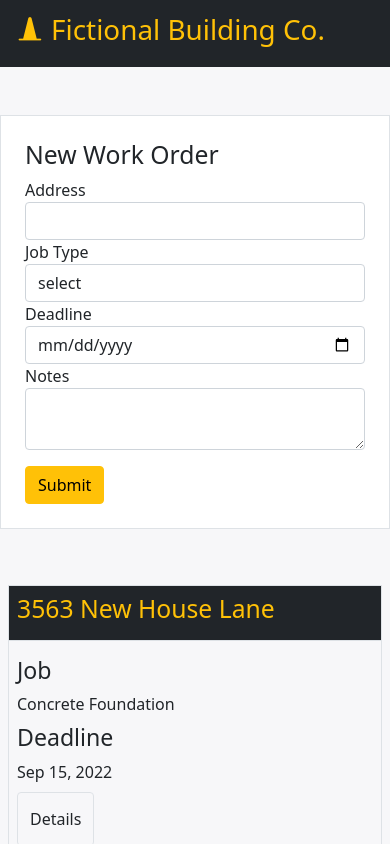
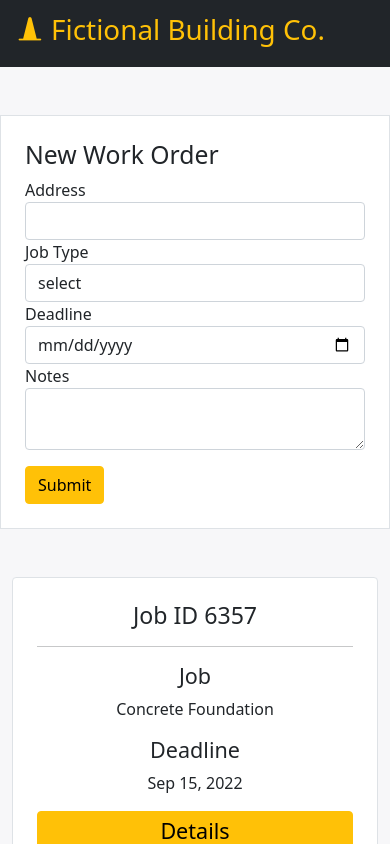
Before and after one commit to ploymahloy/consctruction-work-orders, a React (Create React App) app: page / in a window 390 px wide. Built offline with nearby package versions, Linux system fonts and the light colour scheme.

Commit message:
moved address section to modal, replaced adress section in card with job id, made cards responsive and changed styling

```diff
--- a/src/App.js
+++ b/src/App.js
@@ -8,42 +8,42 @@ import './App.css';
 
 const starter_data = [
 	{
-		id: 'wo1',
+		id: '6357',
 		address: '3563 New House Lane',
 		job: 'Concrete Foundation',
 		notes: 'Foreman on vacation 7/18-7/22.',
 		deadline: new Date(2022, 8, 14)
 	},
 	{
-		id: 'wo2',
+		id: '543',
 		address: '12999 Back Country Lane',
 		job: 'Siding',
 		notes: 'Homeowner is immuno-compromised, must use face-covering.',
 		deadline: new Date(2022, 11, 1)
 	},
 	{
-		id: 'wo3',
+		id: '986',
 		address: '599 Townhouse Way',
 		job: 'Roof',
 		notes: 'Homeowners are nudists, avoid in-person contact if possible.',
 		deadline: new Date(2022, 9, 24)
 	},
 	{
-		id: 'wo4',
+		id: '3528',
 		address: '12 Street Ln',
 		job: 'Siding',
 		notes: '',
 		deadline: new Date(2023, 2, 16)
 	},
 	{
-		id: 'wo5',
+		id: '1164',
 		address: '452 Townhouse Way',
 		job: 'Framing',
 		notes: 'Guest parking marked.',
 		deadline: new Date(2023, 1, 4)
 	},
 	{
-		id: 'wo6',
+		id: '965',
 		address: '29 House Street',
 		job: 'Framing',
 		notes: 'Park on street.',
--- a/src/components/Deadline.js
+++ b/src/components/Deadline.js
@@ -5,7 +5,7 @@ const Deadline = (props) => {
   const day = +props.deadline.toLocaleString('en-US', { day: '2-digit' }) + 1;
   const year = props.deadline.getFullYear();
 
-  return <div>{month} {day}, {year}</div>
+  return <div className="mb-3">{month} {day}, {year}</div>
 }
 
 export default Deadline;
--- a/src/components/Job.js
+++ b/src/components/Job.js
@@ -7,27 +7,27 @@ const Job = (props) => {
 	const [isOpen, setIsOpen] = useState(false);
 
 	return (
-		<div className="border m-2">
-			<div className="border-bottom text-warning bg-dark">
-				<h2 className="p-2">{props.address}</h2>
-			</div>
-			<div className="row p-2">
-				<div className="col-sm-4 col-xs-12">
-					<h3 className="mt-2">Job</h3>
-					{props.job}
-				</div>
-				<div className="col-sm-4 col-xs-6">
-					<h3 className="mt-2">Deadline</h3>
+		<div className="col mb-4">
+			<div className="card-body text-center bg bg-white border rounded">
+				<div className="rounded p-2">
+					<h3>Job ID {props.id}</h3>
+					{/* <h3>Job ID {Math.round(Math.random()*10000)}</h3> */}
+					<hr />
+					<h4>Job</h4>
+					<p>{props.job}</p>
+					<h4>Deadline</h4>
 					<Deadline deadline={props.deadline} />
-				</div>
-					<div className="col-sm-4 col-xs-6">
-						<button className="btn border mt-2" onClick={() => setIsOpen(true)}>
-							<p className="my-2">Details</p>
-						</button>
+					<button
+						className="btn btn-warning w-100 pb-0"
+						onClick={() => setIsOpen(true)}
+					>
+						<h4>Details</h4>
+					</button>
 				</div>
 				<NotesModal
-					className="col-3"
+					className=""
 					open={isOpen}
+					address={props.address}
 					notes={props.notes}
 					onClose={() => setIsOpen(false)}
 				/>
--- a/src/components/JobList.js
+++ b/src/components/JobList.js
@@ -3,11 +3,14 @@ import React from 'react';
 import Job from './Job';
 
 const JobList = (props) => {
+
 	return (
-    <div className="">
-      {props.items.map((job) => (
+		<div className="container">
+			<div className="row row-cols-1 row-cols-md-2 row-cols-lg-3">
+        {props.items.map((job) =>
+        (
 					<Job
-          key={job.id}
+						id={job.id}
 						address={job.address}
 						job={job.job}
 						notes={job.notes}
@@ -15,7 +18,8 @@ const JobList = (props) => {
 					/>
 				))}
 			</div>
-  )
-}
+		</div>
+	);
+};
 
 export default JobList;
--- a/src/components/WorkOrderForm.js
+++ b/src/components/WorkOrderForm.js
@@ -44,7 +44,7 @@ const WorkOrderForm = (props) => {
 			job: enteredJobType,
 			notes: enteredNotes,
 			deadline: new Date(enteredDeadline),
-			id: Math.random().toString()
+			id: Math.round(Math.random()*10000).toString()
 		};
 
 		props.onSaveFormData(workOrderData);
--- a/src/components/modals/NotesModal.js
+++ b/src/components/modals/NotesModal.js
@@ -3,14 +3,14 @@ import ReactDom from 'react-dom';
 
 import './NotesModal.css';
 
-const NotesModal = ({ open, notes, onClose }) => {
+const NotesModal = ({ open, address, notes, onClose }) => {
 	if (!open) return null;
 
   return ReactDom.createPortal(
     <>
       <div className="overlay" onClick={onClose} />
       <div id="modal" className="container w-50 p-3">
-        <h2>Notes</h2>
+        <h2>{address}</h2>
         <hr />
         <p>{notes ? notes : 'No notes available.'}</p>
         <footer>
```
Lines whose indentation alone changed are shown as unchanged.
